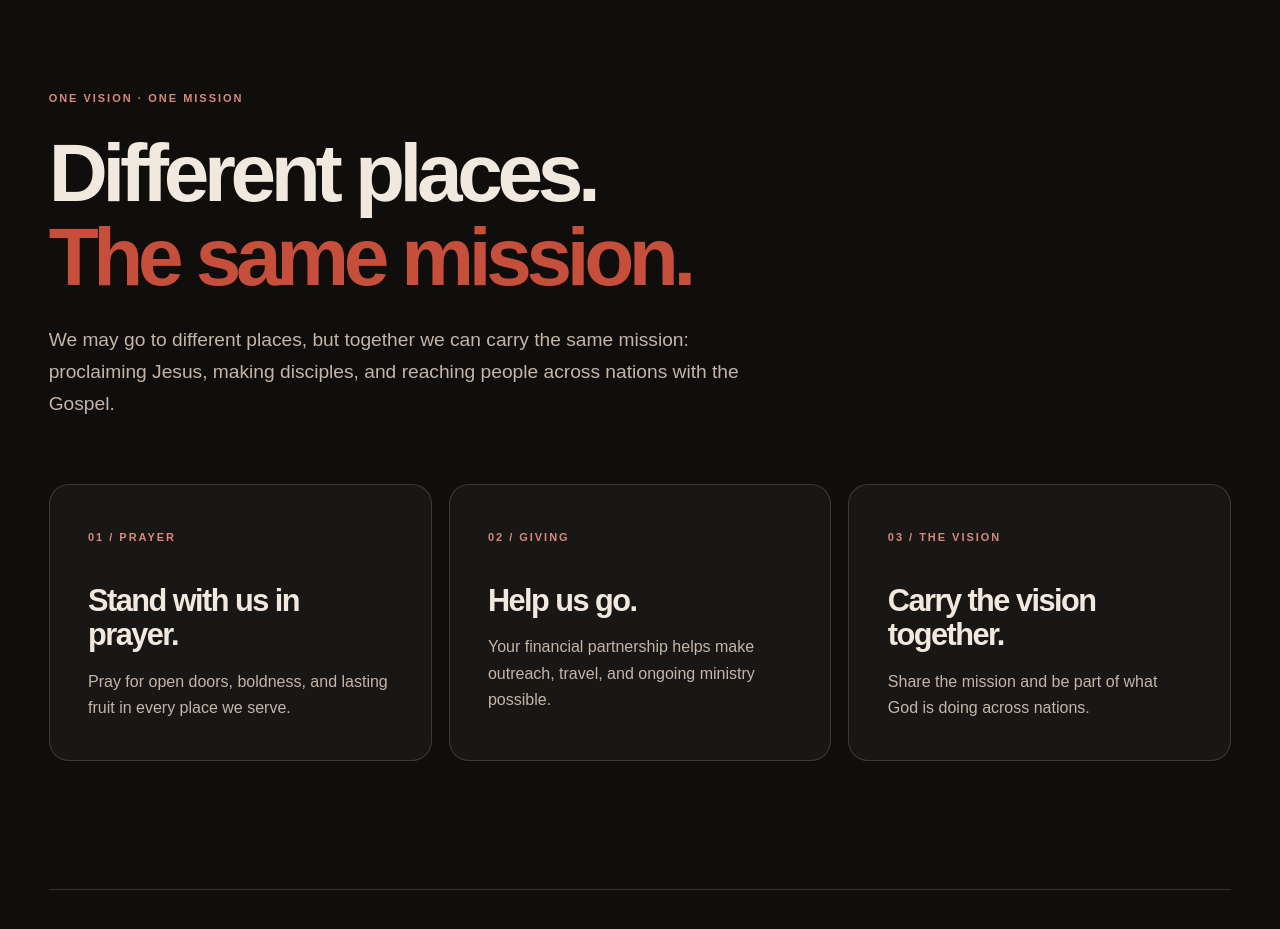
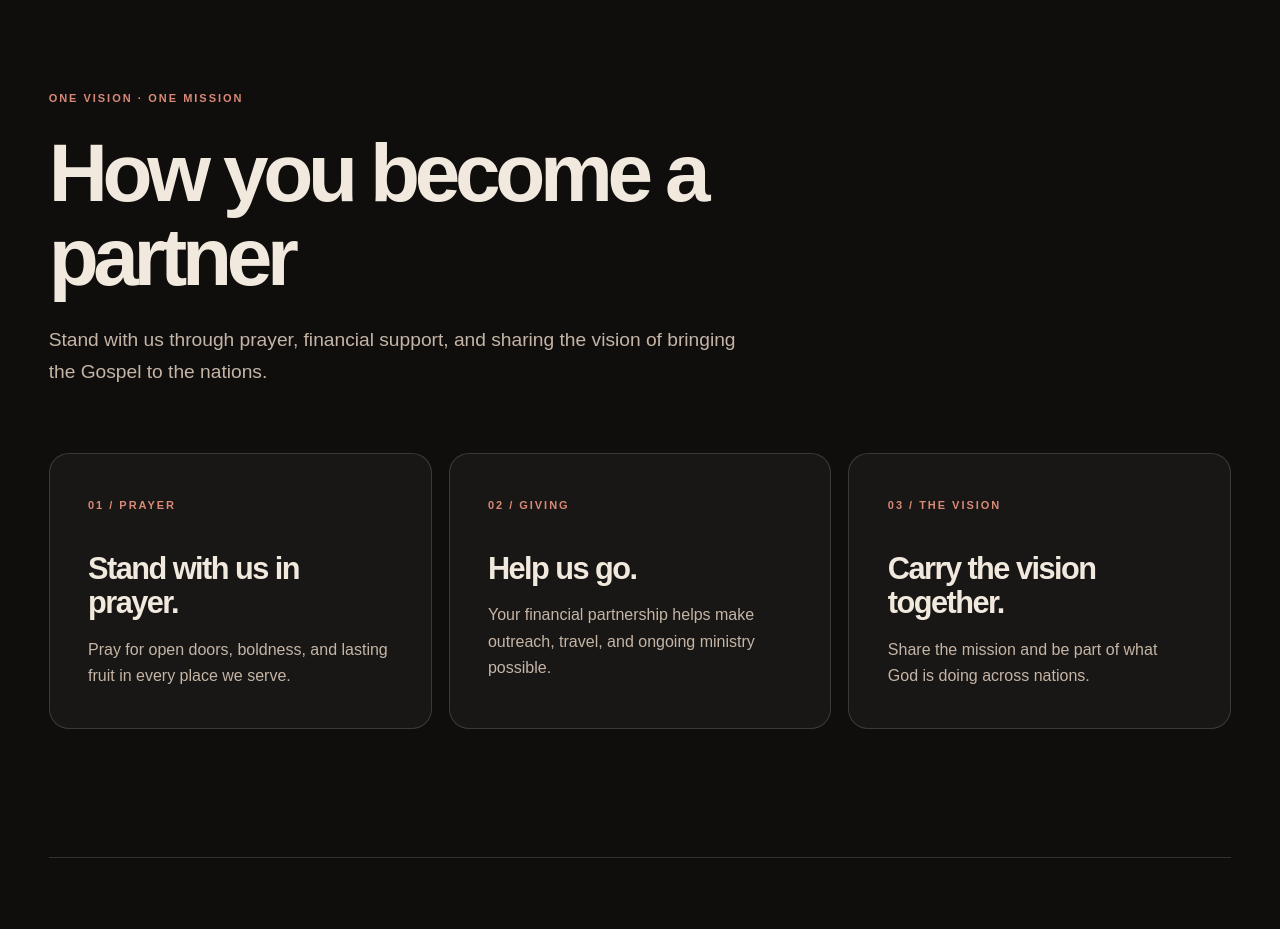
Before and after one commit to bumbmatei-sys/thebumbs-website, a Next.js app: page /partner in a window 1280 px wide. Shown: the part 2420-3349 px from the top of the page. Built offline with nearby package versions, Linux system fonts and the light colour scheme.

Commit message:
copy: explain how to become a partner in English

```diff
--- a/app/partner/page.tsx
+++ b/app/partner/page.tsx
@@ -20,8 +20,8 @@ export default function Partner(){
     </section>
     <section className="partner-vision" aria-labelledby="partner-vision-title">
       <span className="eyebrow">ONE VISION · ONE MISSION</span>
-      <h2 id="partner-vision-title">Different places.<br/><em>The same mission.</em></h2>
-      <p>We may go to different places, but together we can carry the same mission: proclaiming Jesus, making disciples, and reaching people across nations with the Gospel.</p>
+      <h2 id="partner-vision-title">How you become a partner</h2>
+      <p>Stand with us through prayer, financial support, and sharing the vision of bringing the Gospel to the nations.</p>
       <div className="partner-ways">
         <article><span className="eyebrow">01 / PRAYER</span><h3>Stand with us in prayer.</h3><p>Pray for open doors, boldness, and lasting fruit in every place we serve.</p></article>
         <article><span className="eyebrow">02 / GIVING</span><h3>Help us go.</h3><p>Your financial partnership helps make outreach, travel, and ongoing ministry possible.</p></article>
```
